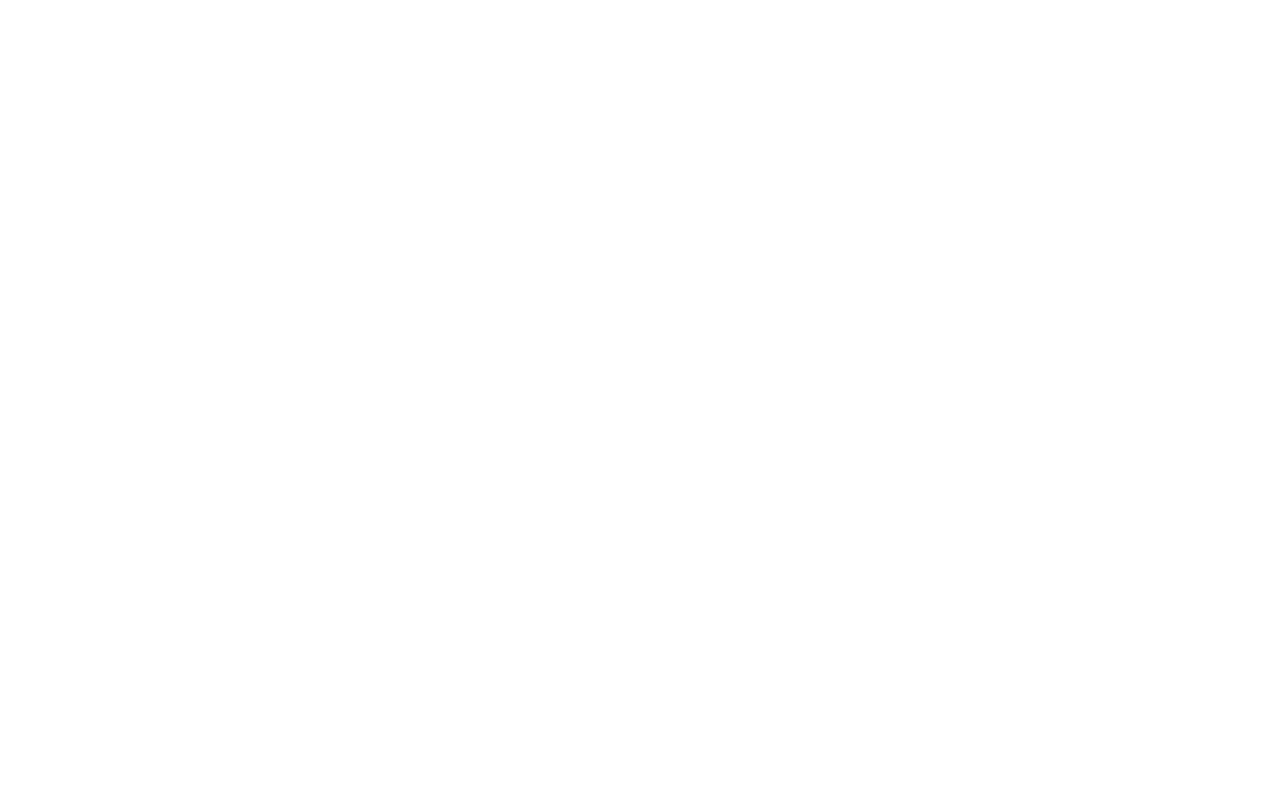
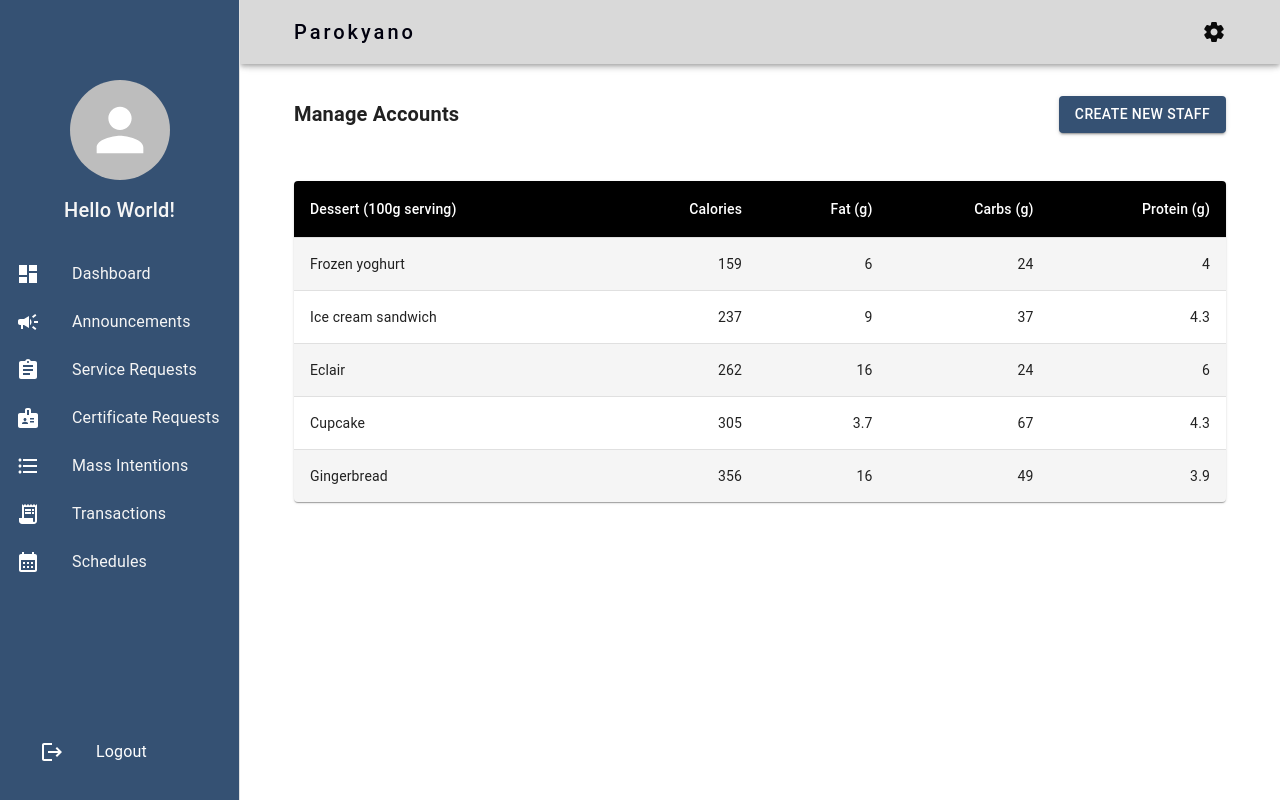
Before and after one commit to b1gmcdaddy/parokyano, a React (Vite) app in the folder client/: page /manage-accounts in a window 1280 px wide. Before the commit this address had no page. Built offline with nearby package versions, Linux system fonts and the light colour scheme.

Commit message:
initial layout for admin manage staff accounts

```diff
--- a/client/src/App.jsx
+++ b/client/src/App.jsx
@@ -26,6 +26,7 @@
 import StaffDashboard from "./pages/staff/StaffDashboard";
 import ServiceRequests from "./pages/staff/ServiceRequests";
 import ManageEvents from "./pages/staff/ManageEvents";
+import ManageAccounts from "./pages/admin/ManageAccounts";
 
 function App() {
   return (
@@ -61,6 +62,10 @@
         <Route path="/dashboard" element={<StaffDashboard />} />
         <Route path="/staff-events" element={<ManageEvents />}/>
         <Route path="/service-requests" element={<ServiceRequests />} />
+
+
+        {/*  -----------ADMIN-----------  */}
+        <Route path="/manage-accounts" element={<ManageAccounts />} />
       </Routes>
     </main>
   );
--- a/client/src/pages/admin/AdminDashboard.jsx
+++ /dev/null
@@ -1,9 +0,0 @@
-import React from 'react'
-
-const AdminDashboard = () => {
-  return (
-    <div>AdminDashboard</div>
-  )
-}
-
-export default AdminDashboard
--- /dev/null
+++ b/client/src/pages/admin/ManageAccounts.jsx
@@ -0,0 +1,99 @@
+import React, { useEffect, useState } from 'react';
+import NavStaff from '../../components/NavStaff';
+import Box from '@mui/material/Box';
+import Toolbar from '@mui/material/Toolbar';
+import { Button, Typography, Container } from '@mui/material';
+import { FontAwesomeIcon } from '@fortawesome/react-fontawesome';
+import { faArrowRight, faChurch, faStamp, faHandsPraying } from '@fortawesome/free-solid-svg-icons';
+
+import { styled } from '@mui/material/styles';
+import Table from '@mui/material/Table';
+import TableBody from '@mui/material/TableBody';
+import TableCell, { tableCellClasses } from '@mui/material/TableCell';
+import TableContainer from '@mui/material/TableContainer';
+import TableHead from '@mui/material/TableHead';
+import TableRow from '@mui/material/TableRow';
+import Paper from '@mui/material/Paper';
+
+const StyledTableCell = styled(TableCell)(({ theme }) => ({
+  [`&.${tableCellClasses.head}`]: {
+    backgroundColor: theme.palette.common.black,
+    color: theme.palette.common.white,
+  },
+  [`&.${tableCellClasses.body}`]: {
+    fontSize: 14,
+  },
+}));
+
+const StyledTableRow = styled(TableRow)(({ theme }) => ({
+  '&:nth-of-type(odd)': {
+    backgroundColor: theme.palette.action.hover,
+  },
+  // hide last border
+  '&:last-child td, &:last-child th': {
+    border: 0,
+  },
+}));
+
+function createData(name, calories, fat, carbs, protein) {
+  return { name, calories, fat, carbs, protein };
+}
+
+const rows = [
+  createData('Frozen yoghurt', 159, 6.0, 24, 4.0),
+  createData('Ice cream sandwich', 237, 9.0, 37, 4.3),
+  createData('Eclair', 262, 16.0, 24, 6.0),
+  createData('Cupcake', 305, 3.7, 67, 4.3),
+  createData('Gingerbread', 356, 16.0, 49, 3.9),
+];
+
+const ManageAccounts = () => {
+
+   return (
+    <Box sx={{ display: 'flex', mx: { md: '30px' } }}>
+      <NavStaff />
+      <Box component="main" sx={{ flexGrow: 1, p: 3, width: { sm: `calc(100% - ${240}px)` } }} >
+          <Toolbar />
+        <Box sx={{ display: 'flex', justifyContent: 'space-between',
+            marginTop: '8px', alignItems: 'center' }}>
+            <Typography sx={{fontSize: "1.25rem", lineHeight: "1.75rem", fontWeight: 600}}>Manage Accounts</Typography>
+            <Button variant="contained" type="button" sx={{backgroundColor:"#355173"}}>Create New Staff</Button>
+        </Box>
+
+        <Box sx={{ marginTop: '3em' }}>
+        <TableContainer component={Paper} sx={{ overflowX: 'auto' }}>
+            <Table sx={{ minWidth: 700 }} aria-label="customized table">
+                <TableHead>
+                <TableRow>
+                    <StyledTableCell>Dessert (100g serving)</StyledTableCell>
+                    <StyledTableCell align="right">Calories</StyledTableCell>
+                    <StyledTableCell align="right">Fat&nbsp;(g)</StyledTableCell>
+                    <StyledTableCell align="right">Carbs&nbsp;(g)</StyledTableCell>
+                    <StyledTableCell align="right">Protein&nbsp;(g)</StyledTableCell>
+                </TableRow>
+                </TableHead>
+                <TableBody>
+                {rows.map((row) => (
+                    <StyledTableRow key={row.name}>
+                    <StyledTableCell component="th" scope="row">
+                        {row.name}
+                    </StyledTableCell>
+                    <StyledTableCell align="right">{row.calories}</StyledTableCell>
+                    <StyledTableCell align="right">{row.fat}</StyledTableCell>
+                    <StyledTableCell align="right">{row.carbs}</StyledTableCell>
+                    <StyledTableCell align="right">{row.protein}</StyledTableCell>
+                    </StyledTableRow>
+                ))}
+                </TableBody>
+            </Table>
+         </TableContainer>
+        </Box>
+      </Box>
+
+    </Box>
+
+  );
+}
+
+
+export default ManageAccounts;
```
